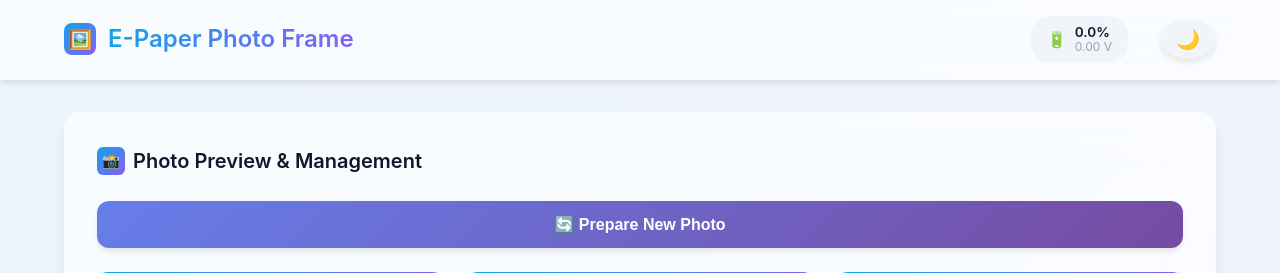
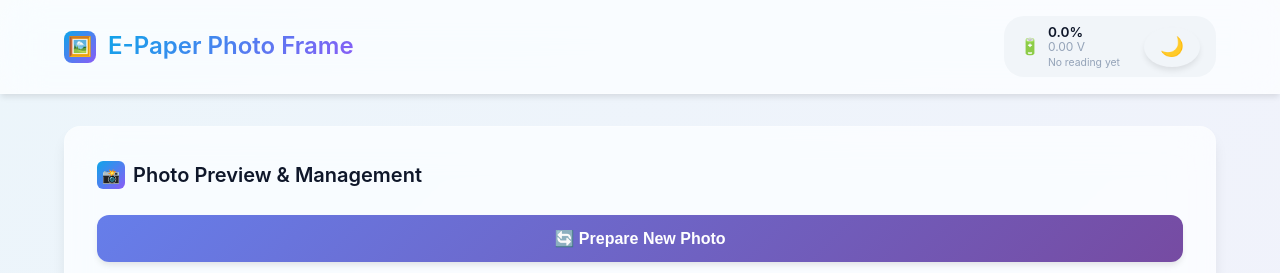
Before and after one commit to Zippo2000/epf-homeassistant-addons, a Flask app: page / in a window 1280 px wide. Shown: the top 273 px of the page. Run offline with Flask 3, Linux system fonts and the light colour scheme.

Commit message:
FR-018: Retain battery status indefinitely with timestamp
- Remove 90000s expiry for battery readings (previously showed 0% after ~25h)
- Last known battery value is now kept indefinitely
- Display timestamp (date + time) of last ESP32 reading in UI header
- Add formatted_timestamp field to /api/battery-status JSON response
- Update CHANGELOG.md for v1.0.3
- Add Dockerfile.test and run.test.sh to .gitignore

```diff
--- a/epf-eink-addon/app.py
+++ b/epf-eink-addon/app.py
@@ -536,13 +536,14 @@ def settings():
         current_config = DEFAULT_CONFIG.copy()
         logger.warning("current_config was None, reset to default")
 
-    current_time = time.time()
-    if current_time - last_battery_update < 3600:
-        battery_voltage = last_battery_voltage
+    # Always return last known battery value with timestamp
+    battery_voltage = last_battery_voltage
+    battery_percentage = calculate_battery_percentage(battery_voltage) if battery_voltage > 0 else 0
+
+    if last_battery_update > 0:
+        battery_last_read = datetime.fromtimestamp(last_battery_update).strftime('%Y-%m-%d %H:%M:%S')
     else:
-        battery_voltage = 0
-
-    battery_percentage = calculate_battery_percentage(battery_voltage) if battery_voltage > 0 else 0
+        battery_last_read = None
 
     if battery_voltage > 0:
         logger.info(f"Battery: {battery_voltage:.0f}mV ({battery_percentage:.1f}%)")
@@ -583,6 +584,7 @@ def settings():
         config=current_config if current_config else DEFAULT_CONFIG,
         battery_voltage=battery_voltage,
         battery_percentage=battery_percentage,
+        battery_last_read=battery_last_read,
         addon_version=BUILD_VERSION,
         build_timestamp=BUILD_TIMESTAMP
     )
@@ -846,19 +848,23 @@ def battery_status():
 
     current_time = time.time()
 
-    # Return cached value if recent (< ~1d)
-    if current_time - last_battery_update < 90000:
-        battery_voltage = last_battery_voltage
-    else:
-        battery_voltage = 0
-
+    # Always return last known value, regardless of age
+    battery_voltage = last_battery_voltage
     battery_percentage = calculate_battery_percentage(battery_voltage) if battery_voltage > 0 else 0
 
+    # Format timestamp when battery was last read
+    if last_battery_update > 0:
+        last_read_time = datetime.fromtimestamp(last_battery_update)
+        formatted_timestamp = last_read_time.strftime('%Y-%m-%d %H:%M:%S')
+    else:
+        formatted_timestamp = None
+
     return jsonify({
-        'voltage': int(battery_voltage),  # in mV
-        'voltage_v': round(battery_voltage / 1000, 2),  # in V
+        'voltage': int(battery_voltage),
+        'voltage_v': round(battery_voltage / 1000, 2),
         'percentage': battery_percentage,
         'last_update': int(last_battery_update),
+        'formatted_timestamp': formatted_timestamp,
         'age_seconds': int(current_time - last_battery_update) if last_battery_update > 0 else None
     })
 
--- a/epf-eink-addon/templates/settings.html
+++ b/epf-eink-addon/templates/settings.html
@@ -159,6 +159,12 @@
         .battery-voltage {
             font-size: 0.75rem;
             color: var(--text-tertiary);
+        }
+
+        .battery-timestamp {
+            font-size: 0.65rem;
+            color: var(--text-tertiary);
+            margin-top: 2px;
         }
 
         /* Theme Toggle */
@@ -633,9 +639,13 @@
                     <span class="battery-icon">🔋</span>
                     <div class="battery-text">
                         <span class="battery-percentage" id="batteryPercentageHeader">{{ "%.1f"|format(battery_percentage) }}%</span>
-                        <span class="battery-voltage" id="batteryVoltageHeader">{{ "%.2f"|format(battery_voltage / 1000) }} V</span>
+                        <span class="battery-voltage" id="batteryVoltageHeader">{{ "%.2f"|format(battery_voltage / 1000) if battery_voltage > 0 else "0.00" }} V</span>
+                        {% if battery_last_read %}
+                        <span class="battery-timestamp" id="batteryTimestampHeader">{{ battery_last_read }}</span>
+                        {% else %}
+                        <span class="battery-timestamp" id="batteryTimestampHeader">No reading yet</span>
+                        {% endif %}
                     </div>
-                </div>
 
                 <button class="theme-toggle" onclick="toggleTheme()" title="Toggle Dark Mode">
                     <span id="themeIcon">🌙</span>
@@ -930,6 +940,9 @@
                         document.getElementById('batteryPercentageHeader').textContent = data.percentage.toFixed(1) + '%';
                         document.getElementById('batteryVoltageHeader').textContent = voltageInVolts + ' V';
                     }
+                    if (data.formatted_timestamp) {
+                        document.getElementById('batteryTimestampHeader').textContent = data.formatted_timestamp;
+                    }
                 })
                 .catch(error => console.error('Battery update failed:', error));
         }
```
Also changed, not shown: epf-eink-addon/CHANGELOG.md, 1 other file.
